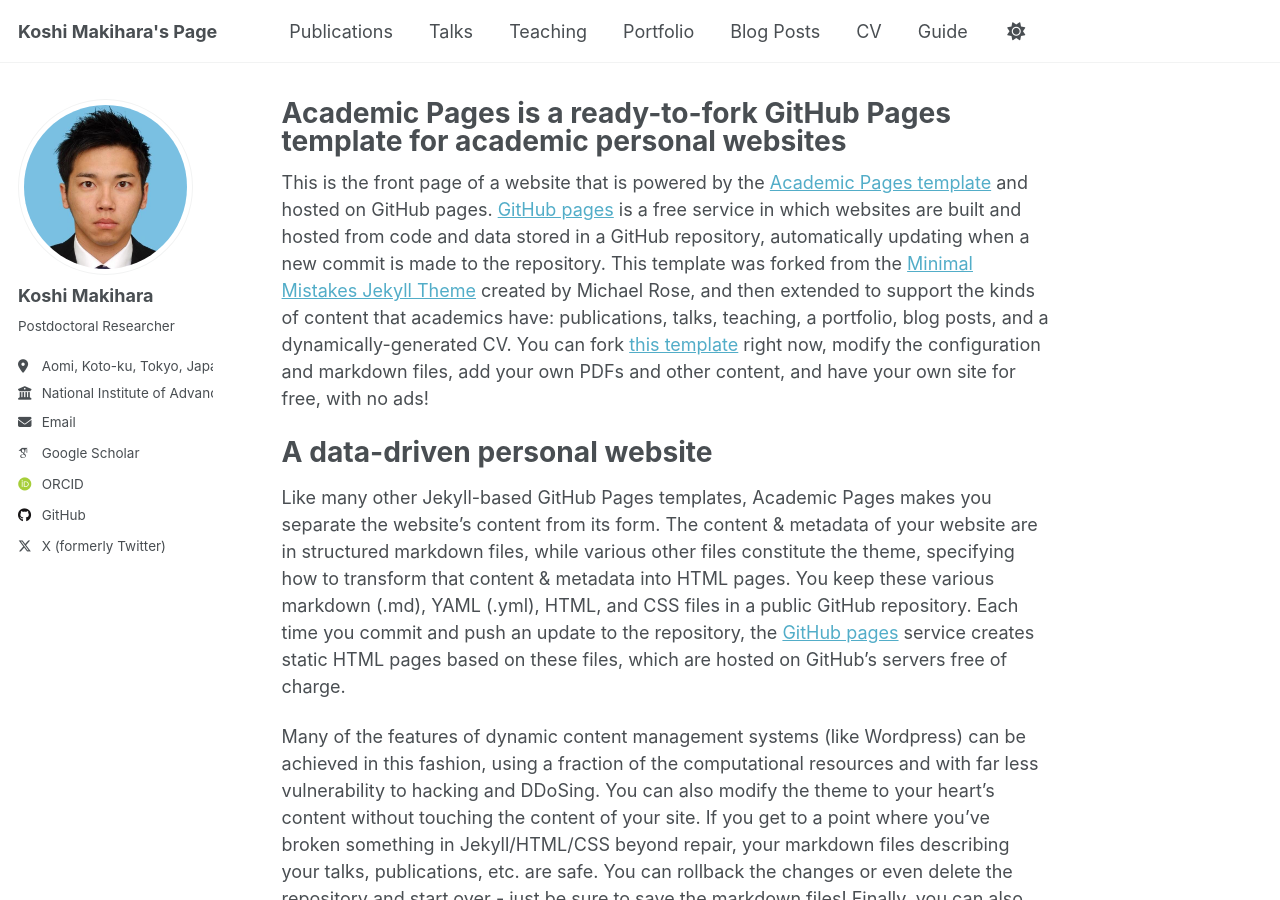
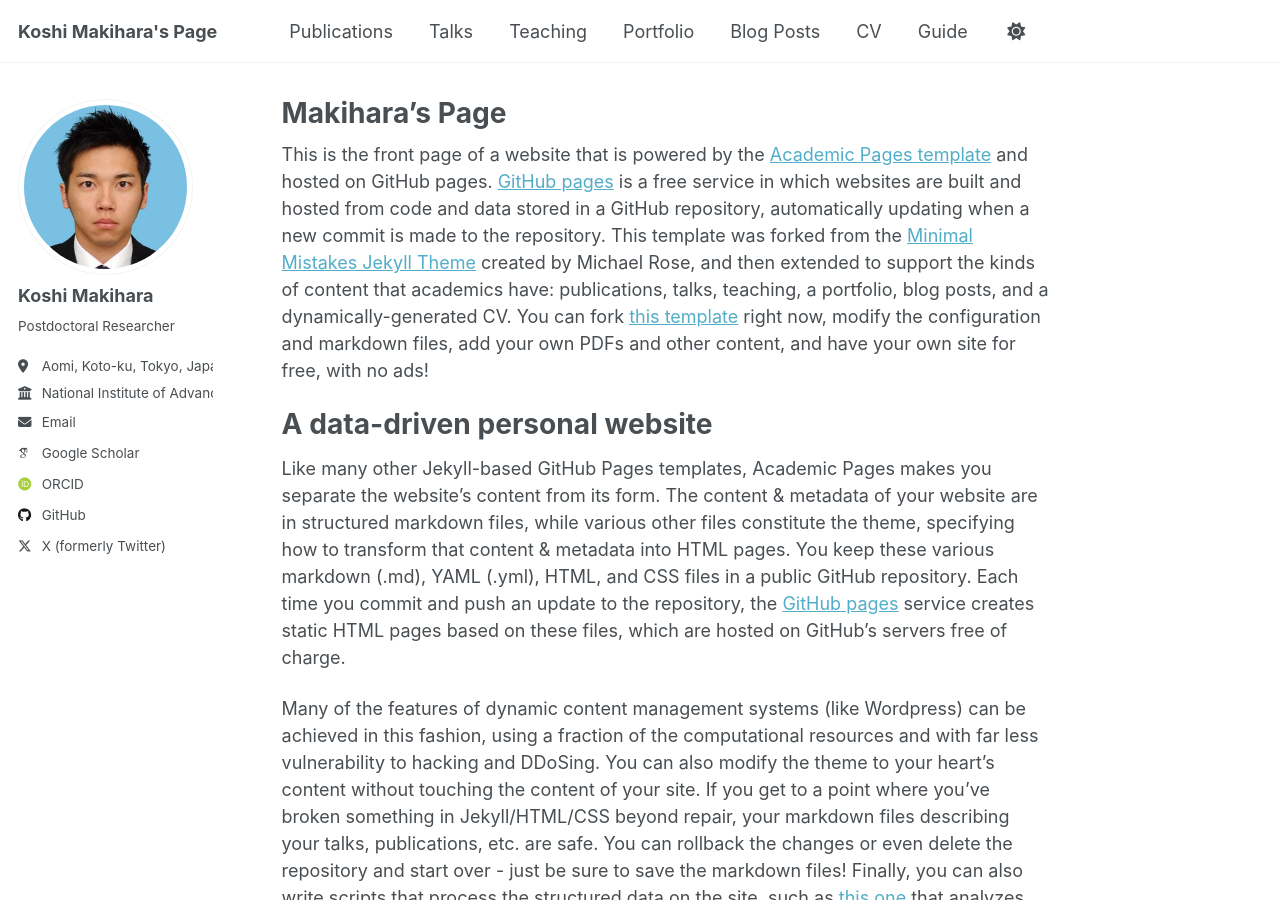
Before and after one commit to k-makihara/k-makihara.github.io, a Jekyll site: the page built from _pages/about.md, in a window 1280 px wide and 900 px high. Built offline with Jekyll 4.4.1, drawn with Linux system fonts in a browser that asks for light colours; some web fonts are replaced.

Commit message:
Update about.md

```diff
--- a/_pages/about.md
+++ b/_pages/about.md
@@ -1,6 +1,6 @@
 ---
 permalink: /
-title: "Academic Pages is a ready-to-fork GitHub Pages template for academic personal websites"
+title: "Makihara's Page"
 author_profile: true
 redirect_from:
   - /about/
```
